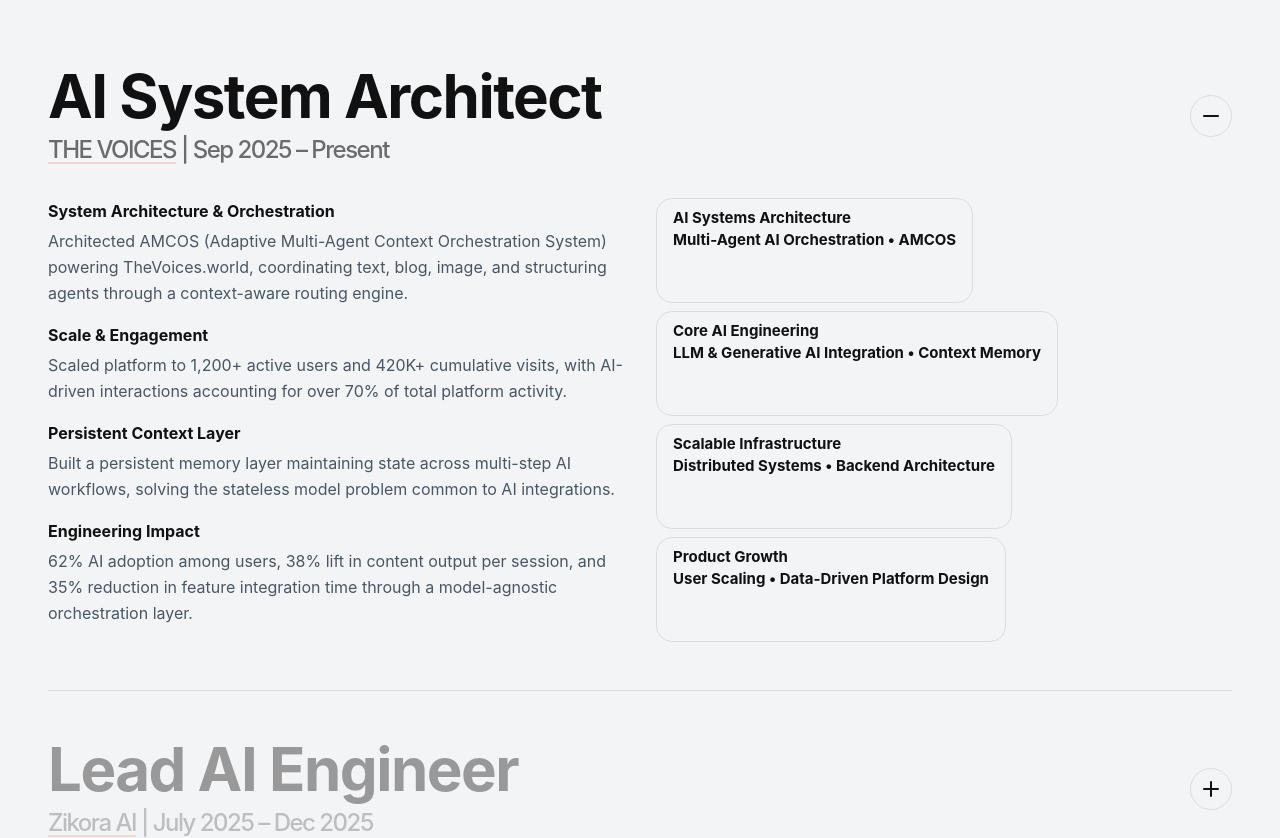
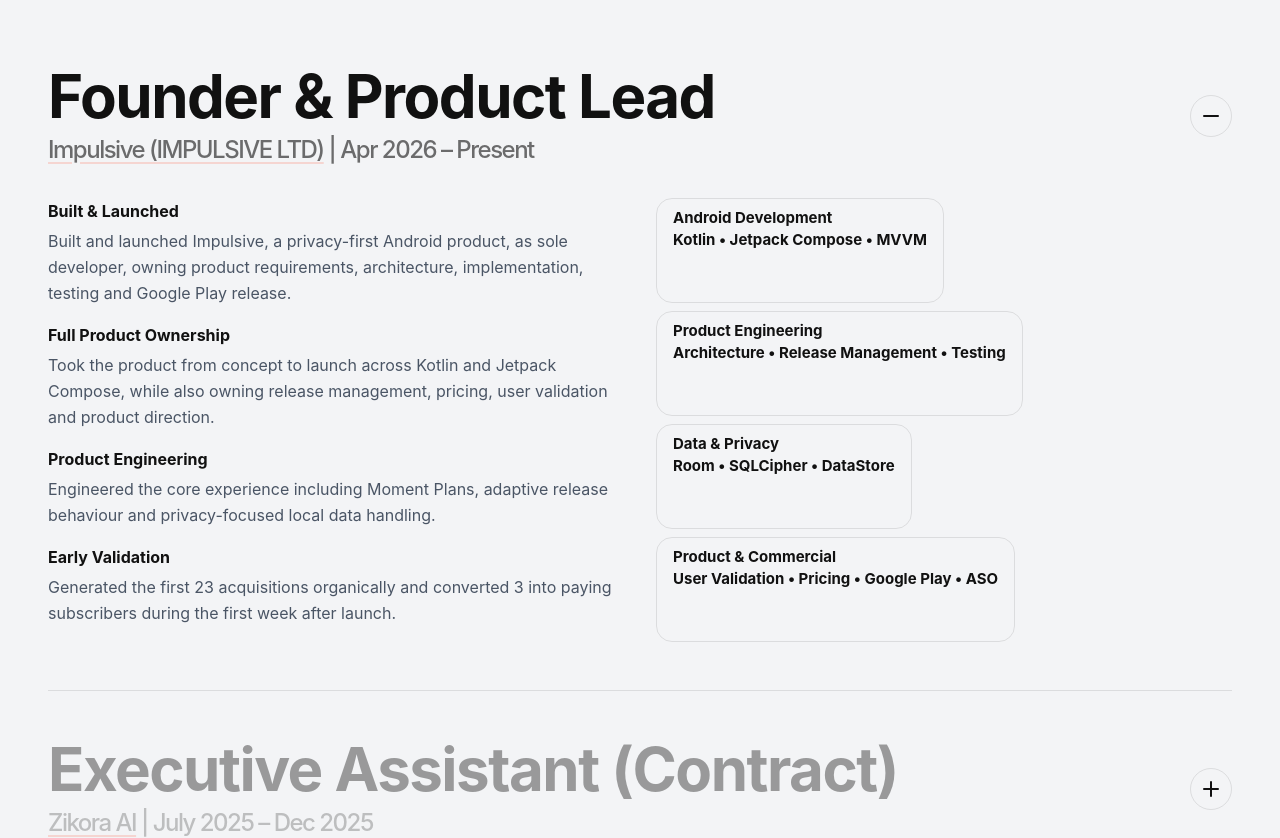
Before and after one commit to Shanondsilva/Portfolio, a React (Vite) app: page / in a window 1280 px wide. Shown: the part 1040-1878 px from the top of the page. Built offline with nearby package versions, Linux system fonts and the light colour scheme.

Commit message:
feat(services): update role to Founder & Product Lead
Replace AI System Architect role with Founder & Product Lead at Impulsive (IMPULSIVE LTD) to reflect updated professional experience.

```diff
--- a/src/components/Services.tsx
+++ b/src/components/Services.tsx
@@ -14,19 +14,19 @@
 const services: Service[] = [
   {
     id: '01',
-    title: 'AI System Architect\nTHE VOICES | Sep 2025 – Present',
-    description: 'System Architecture & Orchestration\nArchitected AMCOS (Adaptive Multi-Agent Context Orchestration System) powering TheVoices.world, coordinating text, blog, image, and structuring agents through a context-aware routing engine.\n\nScale & Engagement\nScaled platform to 1,200+ active users and 420K+ cumulative visits, with AI-driven interactions accounting for over 70% of total platform activity.\n\nPersistent Context Layer\nBuilt a persistent memory layer maintaining state across multi-step AI workflows, solving the stateless model problem common to AI integrations.\n\nEngineering Impact\n62% AI adoption among users, 38% lift in content output per session, and 35% reduction in feature integration time through a model-agnostic orchestration layer.',
+    title: 'Founder & Product Lead\nImpulsive (IMPULSIVE LTD) | Apr 2026 – Present',
+    description: 'Built & Launched\nBuilt and launched Impulsive, a privacy-first Android product, as sole developer, owning product requirements, architecture, implementation, testing and Google Play release.\n\nFull Product Ownership\nTook the product from concept to launch across Kotlin and Jetpack Compose, while also owning release management, pricing, user validation and product direction.\n\nProduct Engineering\nEngineered the core experience including Moment Plans, adaptive release behaviour and privacy-focused local data handling.\n\nEarly Validation\nGenerated the first 23 acquisitions organically and converted 3 into paying subscribers during the first week after launch.',
     skills: [
-      'AI Systems Architecture\nMulti-Agent AI Orchestration • AMCOS',
-      'Core AI Engineering\nLLM & Generative AI Integration • Context Memory',
-      'Scalable Infrastructure\nDistributed Systems • Backend Architecture',
-      'Product Growth\nUser Scaling • Data-Driven Platform Design'
+      'Android Development\nKotlin • Jetpack Compose • MVVM',
+      'Product Engineering\nArchitecture • Release Management • Testing',
+      'Data & Privacy\nRoom • SQLCipher • DataStore',
+      'Product & Commercial\nUser Validation • Pricing • Google Play • ASO'
     ],
     companyLink: 'https://thevoices.world/started'
   },
   {
     id: '02',
-    title: 'Lead AI Engineer\nZikora AI | July 2025 – Dec 2025',
+    title: 'Executive Assistant (Contract)\nZikora AI | July 2025 – Dec 2025',
     description: '2M+ Monthly Requests\nProduction AI platform processing millions of requests across distributed infrastructure.\n\n99.5% System Reliability\nHybrid cloud architecture deployed across AWS + Azure ensuring high availability and fault tolerance.\n\n40% Accuracy Improvement\nAdvanced reasoning architectures (CoT + ReAct) significantly improved autonomous task performance.\n\n60% Faster Deployments\nCI/CD architecture reduced release cycles and enabled stable continuous delivery.',
     skills: [
       'Infrastructure\nAWS • Azure • Kubernetes • Docker',
```
